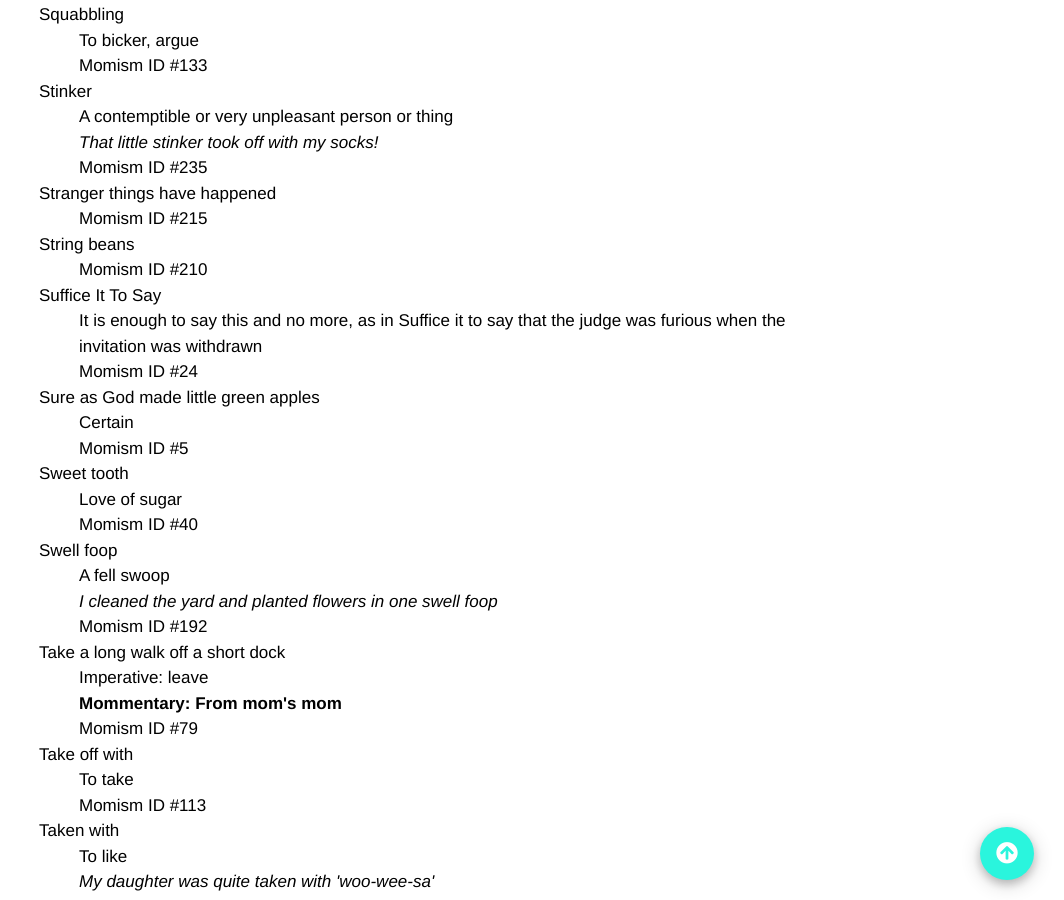
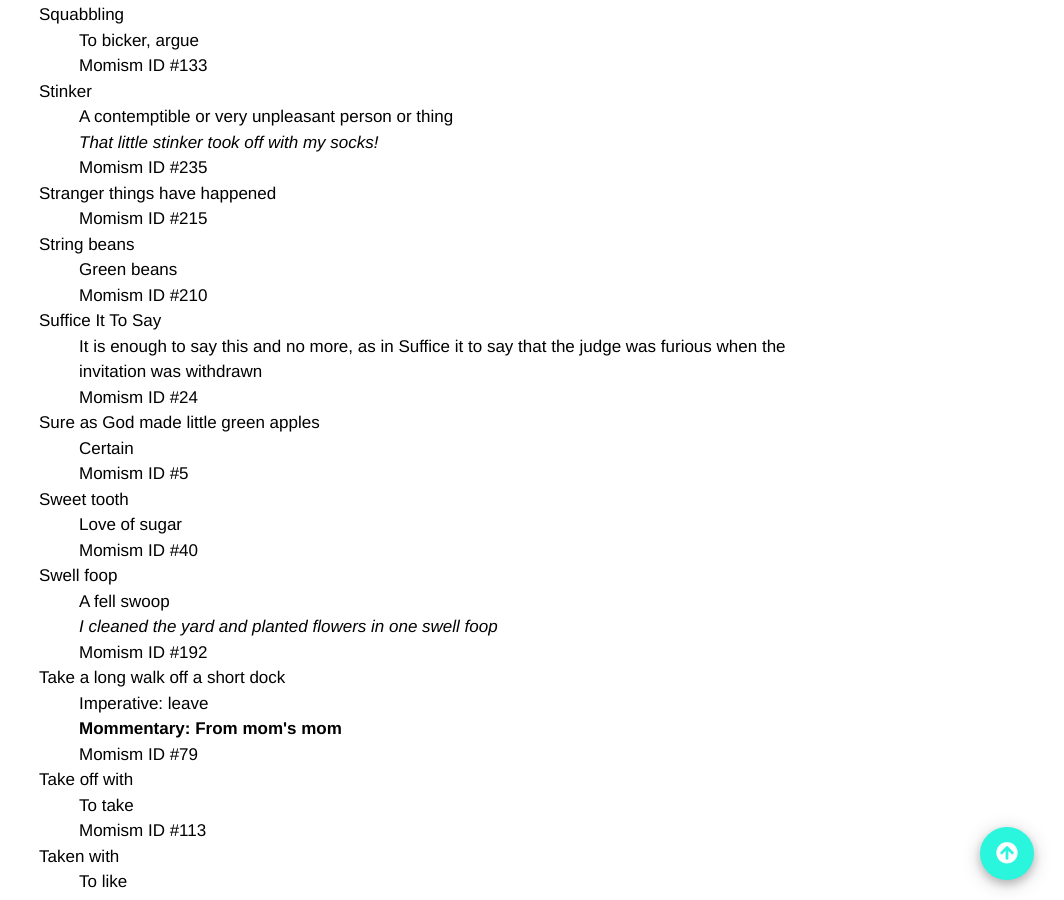
Before and after one commit to summerhays/new_momisms, a Jekyll site: the page built from old_list.md, in a window 1280 px wide and 900 px high, scrolled down 17958 px. Shown: the whole window, without its empty margins (216-1280 px from the left). Built offline with Jekyll 4.4.1, drawn with Linux system fonts in a browser that asks for light colours.

Commit message:
mother's feedback

```diff
--- a/_data/momisms.yaml
+++ b/_data/momisms.yaml
@@ -683,6 +683,7 @@
   order: 215
 - momism: "String beans"
   order: 210
+  definition: "Green beans"
 - momism: "Suffice It To Say"
   order: 24
   definition: "It is enough to say this and no more, as in Suffice it to say that the judge was furious when the invitation was withdrawn"
```
